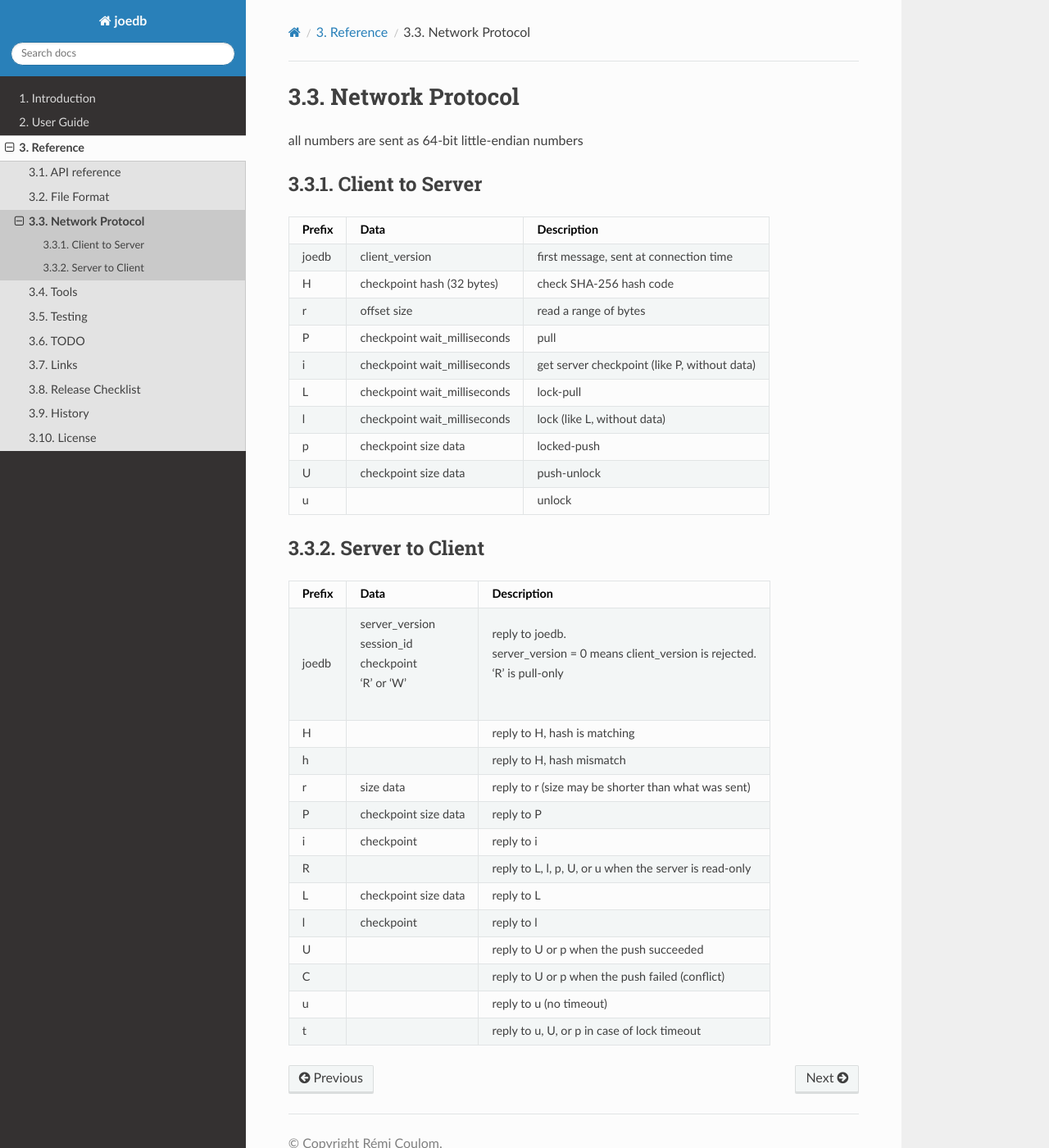
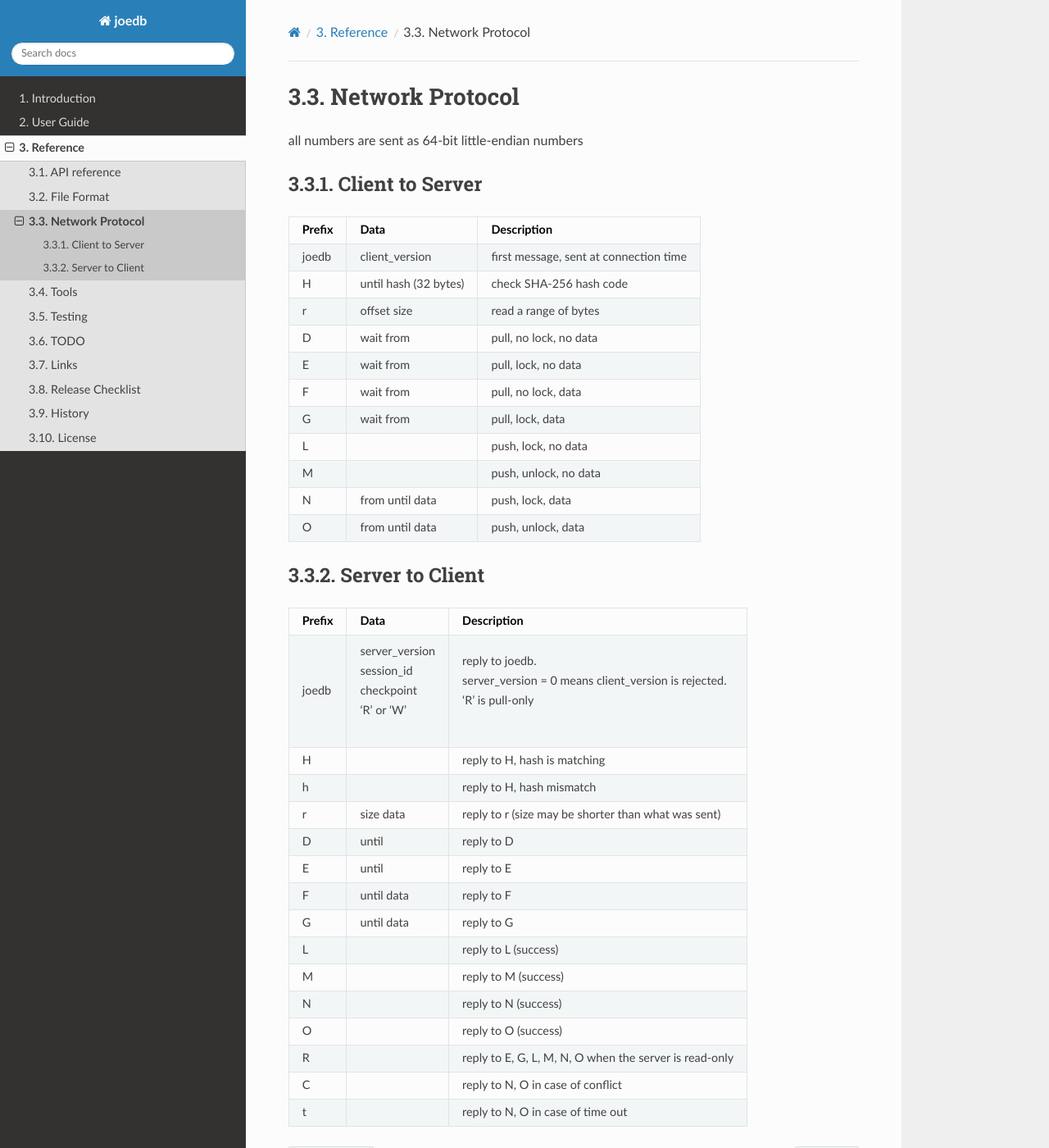
Before and after one commit to Remi-Coulom/joedb, a Sphinx documentation site: the page built from doc/source/network_protocol.rst, in a window 1280 px wide and 1400 px high. Shown: the whole window at 82% size. Built offline with Sphinx 7.4.7 and the Read the Docs theme 3.1.0, drawn with Linux system fonts in a browser that asks for light colours; formulas are drawn with MathJax 3.

Commit message:
in the middle of nowhere

```diff
--- a/doc/source/network_protocol.rst
+++ b/doc/source/network_protocol.rst
@@ -10,28 +10,20 @@ Client to Server
 Prefix Data              Description
 ====== ================= ======================================================
 joedb  client_version    first message, sent at connection time
-H      checkpoint        check SHA-256 hash code
+H      until             check SHA-256 hash code
        hash (32 bytes)
-r      offset            read a range of bytes
-       size
-P      checkpoint        pull
-       wait_milliseconds
-i      checkpoint        get server checkpoint (like P, without data)
-       wait_milliseconds
------- ----------------- ------------------------------------------------------
-L      checkpoint        lock-pull
-       wait_milliseconds
-l      checkpoint        lock (like L, without data)
-       wait_milliseconds
-p      checkpoint        locked-push
-       size
-       data
-U      checkpoint        push-unlock
-       size
-       data
-u                        unlock
+r      offset size       read a range of bytes
+
+D      wait from         pull, no lock, no data
+E      wait from         pull, lock, no data
+F      wait from         pull, no lock, data
+G      wait from         pull, lock, data
+
+L                        push, lock, no data
+M                        push, unlock, no data
+N      from until data   push, lock, data
+O      from until data   push, unlock, data
 ====== ================= ======================================================
-
 
 Server to Client
 ----------------
@@ -45,20 +37,19 @@ joedb  | server_version | reply to joedb.
        | 'R' or 'W'
 H                       reply to H, hash is matching
 h                       reply to H, hash mismatch
-r      size             reply to r (size may be shorter than what was sent)
-       data
-P      checkpoint       reply to P
-       size
-       data
-i      checkpoint       reply to i
------- ---------------- ------------------------------------------------------
-R                       reply to L, l, p, U, or u when the server is read-only
-L      checkpoint       reply to L
-       size
-       data
-l      checkpoint       reply to l
-U                       reply to U or p when the push succeeded
-C                       reply to U or p when the push failed (conflict)
-u                       reply to u (no timeout)
-t                       reply to u, U, or p in case of lock timeout
+r      size data        reply to r (size may be shorter than what was sent)
+
+D      until            reply to D
+E      until            reply to E
+F      until data       reply to F
+G      until data       reply to G
+
+L                       reply to L (success)
+M                       reply to M (success)
+N                       reply to N (success)
+O                       reply to O (success)
+
+R                       reply to E, G, L, M, N, O when the server is read-only
+C                       reply to N, O in case of conflict
+t                       reply to N, O in case of time out
 ====== ================ ======================================================
```
Also changed, not shown: 10 other files.
